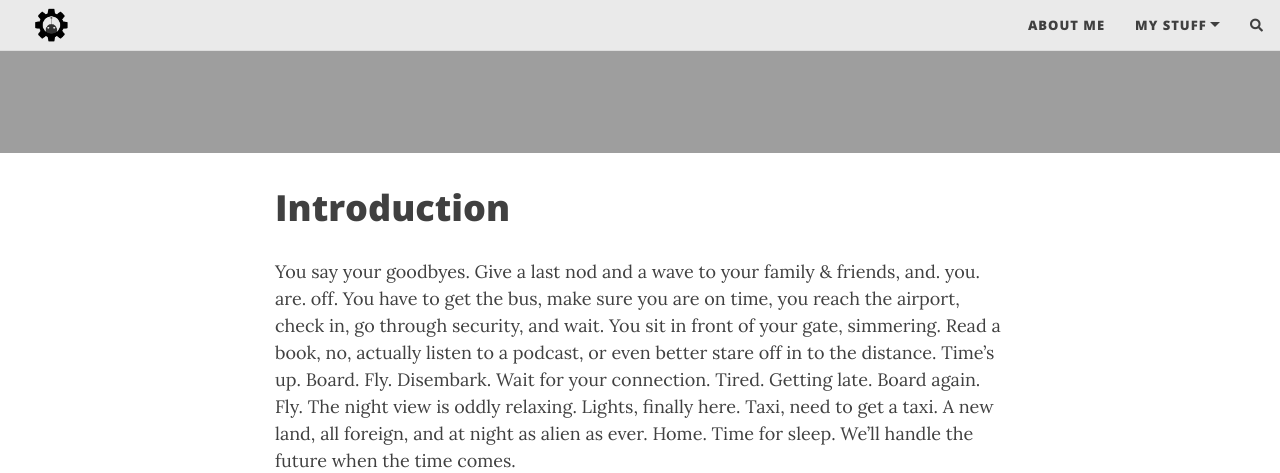
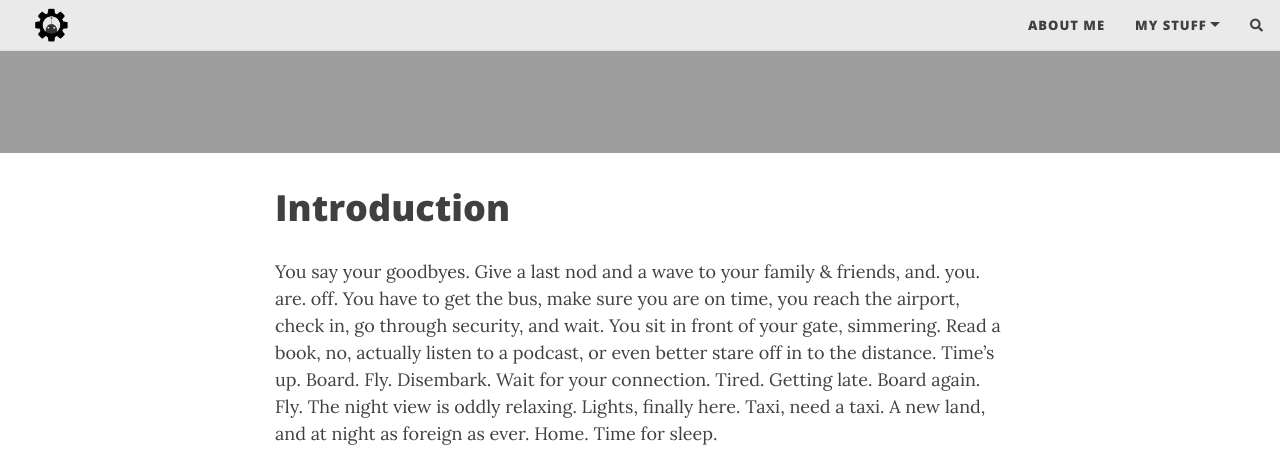
Before and after one commit to TsimpDim/tsimpdim.github.io, a Jekyll site: the page built from _posts/2022-08-14-moving-to-salzburg.md, in a window 1280 px wide and 900 px high, scrolled down 381 px, cut to the strip 0-473 px from the top of the window. Built offline with Jekyll 4.4.1, drawn with Linux system fonts in a browser that asks for light colours; nearby versions of some CDN libraries; comment, search, counter and statistics services are not loaded.

```diff
--- a/_posts/2022-08-14-moving-to-salzburg.md
+++ b/_posts/2022-08-14-moving-to-salzburg.md
@@ -7,7 +7,7 @@ tags: [guide]
 ---
 
 # Introduction
-You say your goodbyes. Give a last nod and a wave to your family & friends, and. you. are. off. You have to get the bus, make sure you are on time, you reach the airport, check in, go through security, and wait. You sit in front of your gate, simmering. Read a book, no, actually listen to a podcast, or even better stare off in to the distance. Time's up. Board. Fly. Disembark. Wait for your connection. Tired. Getting late. Board again. Fly. The night view is oddly relaxing. Lights, finally here. Taxi, need to get a taxi. A new land, all foreign, and at night as alien as ever. Home. Time for sleep. We'll handle the future when the time comes.
+You say your goodbyes. Give a last nod and a wave to your family & friends, and. you. are. off. You have to get the bus, make sure you are on time, you reach the airport, check in, go through security, and wait. You sit in front of your gate, simmering. Read a book, no, actually listen to a podcast, or even better stare off in to the distance. Time's up. Board. Fly. Disembark. Wait for your connection. Tired. Getting late. Board again. Fly. The night view is oddly relaxing. Lights, finally here. Taxi, need a taxi. A new land, and at night as foreign as ever. Home. Time for sleep.
 
 <iframe width="560" height="315" src="https://www.youtube-nocookie.com/embed/rQuAwpGKReE" title="YouTube video player" frameborder="0" allow="accelerometer; autoplay; clipboard-write; encrypted-media; gyroscope; picture-in-picture" allowfullscreen></iframe>
 
```
Also changed, not shown: _posts/2022-12-12-thessaloniki.md (added, +18 -0 lines), assets/img/gmaps-flags.png (added), 1 other file.
